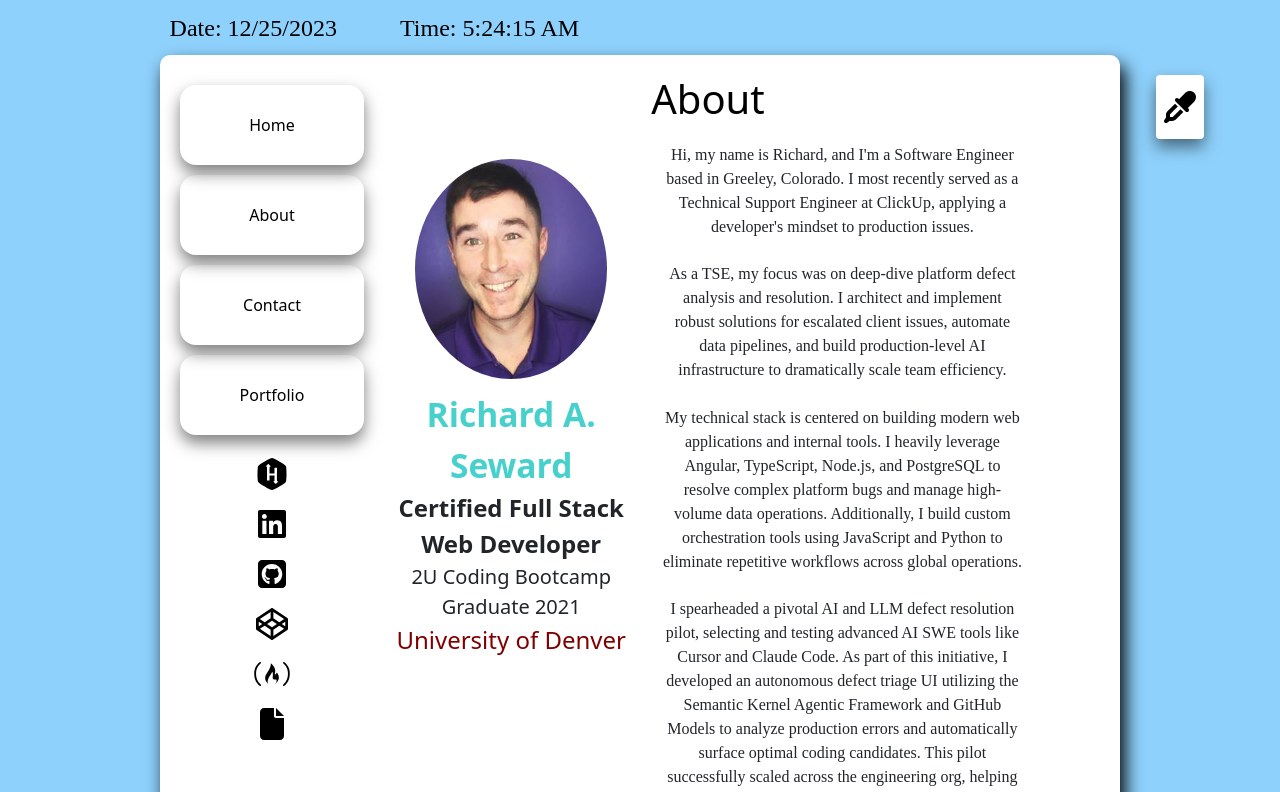
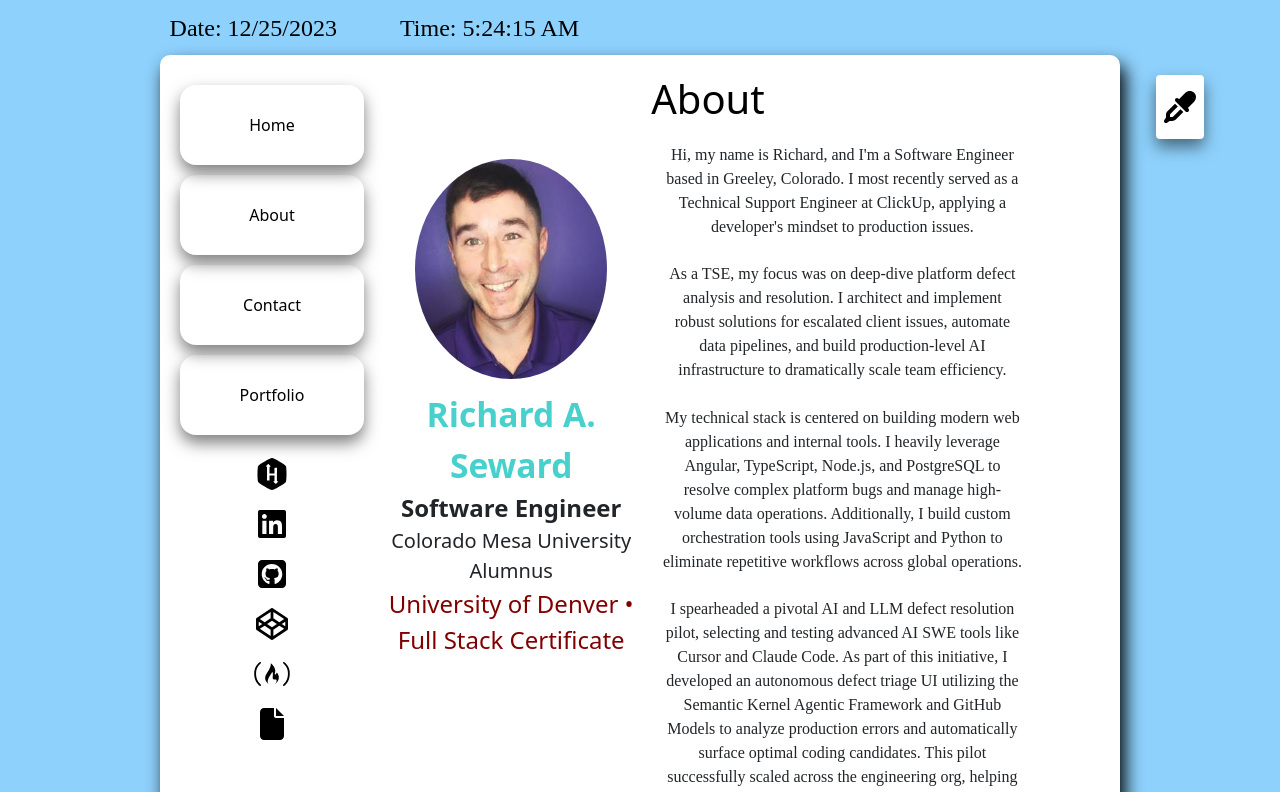
Before and after one commit to raseward14/Responsive-Portfolio, a React (Create React App) app in the folder client/: page /about in a window 1280 px wide. Shown: the top 792 px of the page. Built offline with nearby package versions, Linux system fonts and the light colour scheme; a web font is replaced by a local one.

Commit message:
updated about headers

```diff
--- a/client/src/components/Bio/index.js
+++ b/client/src/components/Bio/index.js
@@ -11,9 +11,9 @@ function Bio() {
       <div className="image-container">
         <img className='my-headshot' src={headshot} />
         <div className="subheading-name">Richard A. Seward</div>
-        <div className="subheading1">Certified Full Stack Web Developer</div>
-        <div className="subheading3">2U Coding Bootcamp Graduate 2021</div>
-        <div className="subheading2">University of Denver</div>
+        <div className="subheading1">Software Engineer</div>
+        <div className="subheading3">Colorado Mesa University Alumnus</div>
+        <div className="subheading2">University of Denver • Full Stack Certificate</div>
       </div>
       <div className="about-container">
         <p className="about">Hi, my name is Richard, and I'm a Software Engineer based in Greeley, Colorado. I most recently served as a Technical Support Engineer at ClickUp, applying a developer's mindset to production issues.</p>
```
